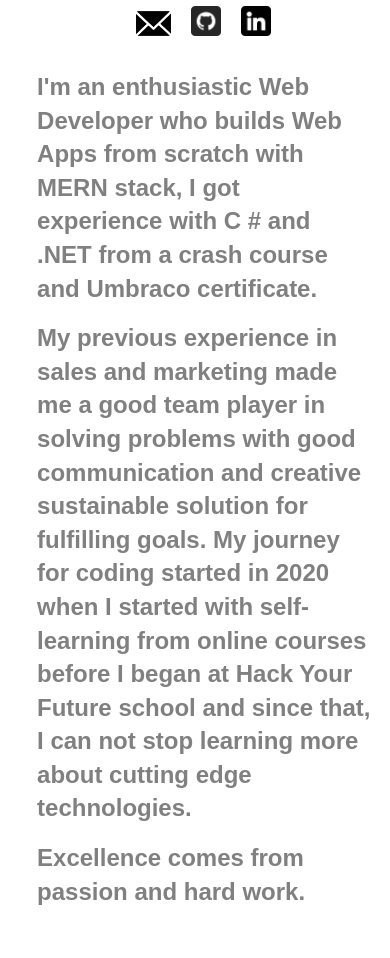
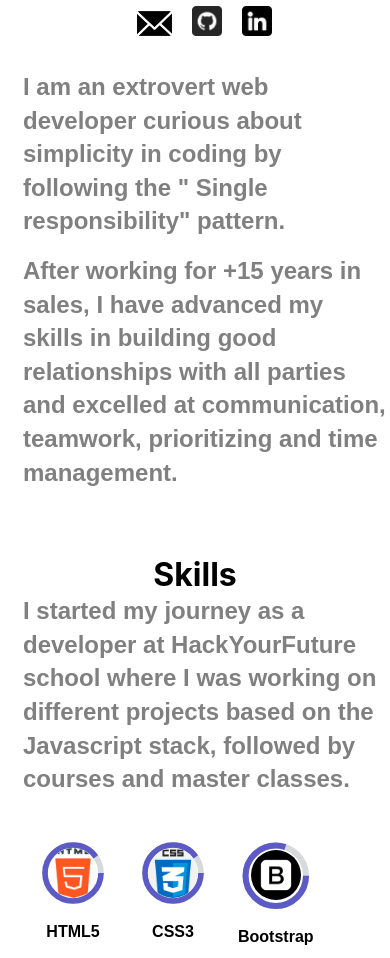
Before and after one commit to islam-fawzy25/portfolio, a React (Create React App) app: page / in a window 390 px wide. Shown: the part 472-1430 px from the top of the page. Built offline with nearby package versions, Linux system fonts and the light colour scheme.

Commit message:
update about me and make the sid padding less than before

```diff
--- a/src/App.css
+++ b/src/App.css
@@ -4,14 +4,14 @@
 }
 
 .App {
-  padding-left:10%;
-  padding-right:10%;
+  padding-left:1%;
+  padding-right:1%;
 }
 
 @media screen and (max-width:  820px) {
   .App {
-    padding-left:5%;
-    padding-right:5%;
+    padding-left:1%;
+    padding-right:1%;
   }
 }
 /*
--- a/src/components/about/About.js
+++ b/src/components/about/About.js
@@ -28,18 +28,13 @@ export default function About() {
             </div>
             <div className="about-container">
                 <p>
-                    I'm an enthusiastic Web Developer who builds Web Apps from scratch with MERN stack,
-                    I got experience with C # and .NET from a crash course and Umbraco certificate.
+                I am an extrovert web developer curious about simplicity in coding by following the " Single responsibility" pattern.
                 </p>
                 <p >
-                    My previous experience in sales and marketing made me a good team player in solving problems with good communication and
-                    creative sustainable solution for fulfilling goals.
-                    My journey for coding started in 2020 when I started with self-learning from online courses before
-                    I began at Hack Your Future school and since that, I can not stop learning more about cutting edge technologies.
+                After working for +15 years in sales, I have advanced my skills in building good relationships with all
+                parties and excelled at communication, teamwork, prioritizing and time management.
                 </p>
-                <p >
-                    Excellence comes from passion and hard work.
-                </p>
+
             </div>
         </div>
     )
--- a/src/components/about/about.css
+++ b/src/components/about/about.css
@@ -21,6 +21,7 @@
 .about-container{
     display: flex;
     flex-direction: column;
+    justify-content: center;
     padding-left:5%;
     margin-top: 15px;
 }
--- a/src/components/projects/projects.css
+++ b/src/components/projects/projects.css
@@ -12,12 +12,13 @@
 .projects-container{
   display: flex;
   flex-wrap: wrap;
+  padding-left:5%;
 }
 
 .single-project-container{
   display: flex;
-  width: 400px;
-  height: 450px;
+  width: 500px;
+  height: 350px;
   margin: 5px;
 
 }
--- a/src/components/skills/Skills.js
+++ b/src/components/skills/Skills.js
@@ -24,6 +24,13 @@ export default function Skills() {
                 <h3 className="skills-title">Skills</h3>
             </div>
             <div className="skills-container">
+                <div className="skills-description">
+                    <p>
+                        I started my journey as a developer at HackYourFuture school where I was working on different projects
+                        based on the Javascript stack, followed by courses and master classes.
+                    </p>
+                </div>
+
                 <div className="skills-group">
                     <CircleProgress src={html} value={90 / 100} text={"HTML5"} />
                     <CircleProgress src={css} value={90 / 100} text={"CSS3"} />
@@ -45,9 +52,9 @@ export default function Skills() {
                 <div className="skills-group">
                     <CircleProgress src={umbraco} value={35 / 100} text={"Umbraco"} />
                 </div>
+
             </div>
-            <div>
-            </div>
+
         </div>
 
     )
--- a/src/components/skills/progrssBar/progrssCircle.scss
+++ b/src/components/skills/progrssBar/progrssCircle.scss
@@ -10,8 +10,8 @@ $giants-green: #5c5ac4;
   display: flex;
   font-family: sans-serif;
   flex-wrap: wrap;
-  width: 100px;
-  height: 100px;
+  width: 70px;
+  height: 70px;
   margin: 15px;
   padding-bottom: 50px;
 }
@@ -19,7 +19,7 @@ $giants-green: #5c5ac4;
 .circle-progress {
   circle {
     stroke-width: 10px;
-    transform: scale(0.9);
+    transform: scale(0.8);
     transform-origin: center;
   }
   &__bar {
@@ -48,8 +48,8 @@ $giants-green: #5c5ac4;
 }
 
 .children > img{
-  width: 70px;
-  height: 70px;
+  width: 50px;
+  height: 50px;
   border-radius: 50%;
 }
 
--- a/src/components/skills/skills.css
+++ b/src/components/skills/skills.css
@@ -9,14 +9,28 @@
    width: 300px;
 
  }
+ .skills-description>p{
+  color: gray;
+  font-family: sans-serif;
+  font-size: x-large;
+  line-height: 1.4;
+  font-weight: bold;
+  margin-bottom: 1rem;
+}
  .skills-container{
   display: flex;
   flex-wrap: wrap;
-
+  padding-left:5%;
 }
 .skills-group{
   display: flex;
   flex-wrap: wrap;
+}
+span{
+  margin: 2px;
+  padding: 5px;
+  border-radius: 10%;
+  background-color:rgb(229, 234, 236);
 }
 @media screen and (max-width: 820px) {
   #skills{
```
